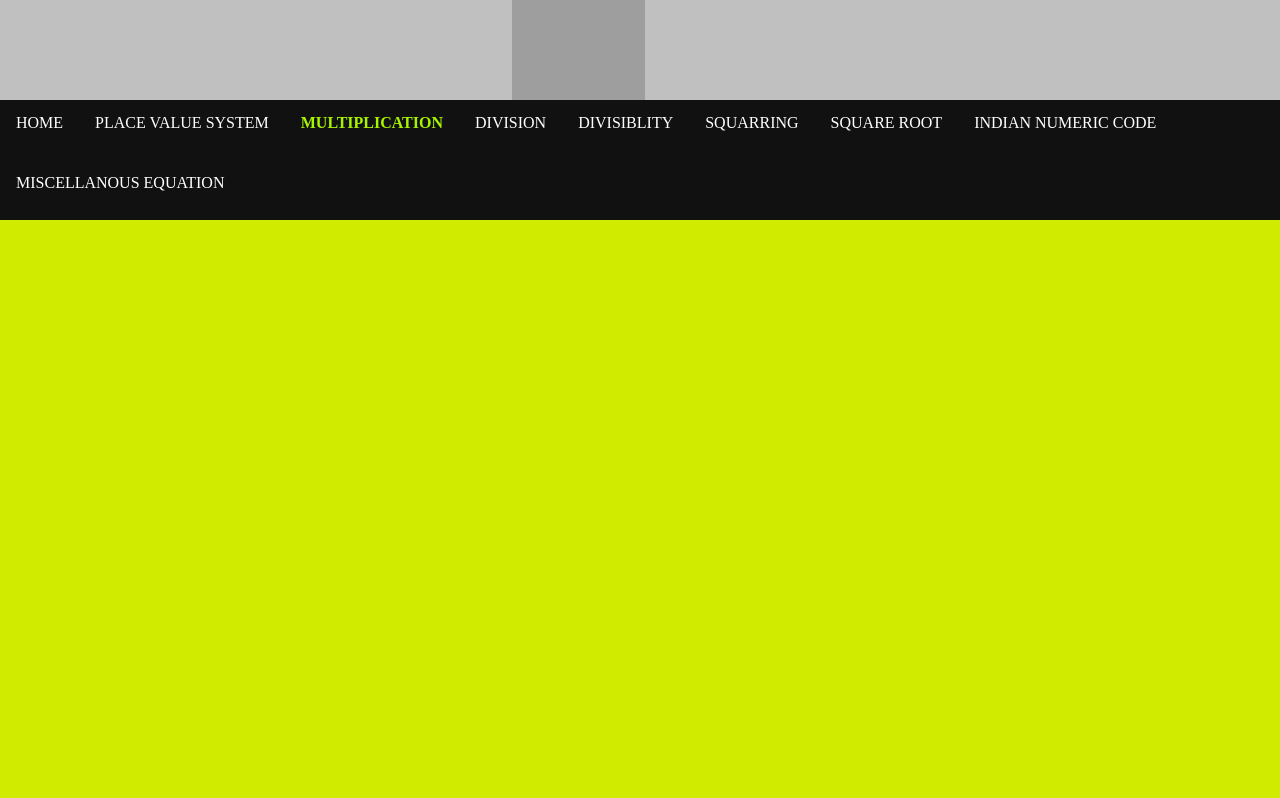
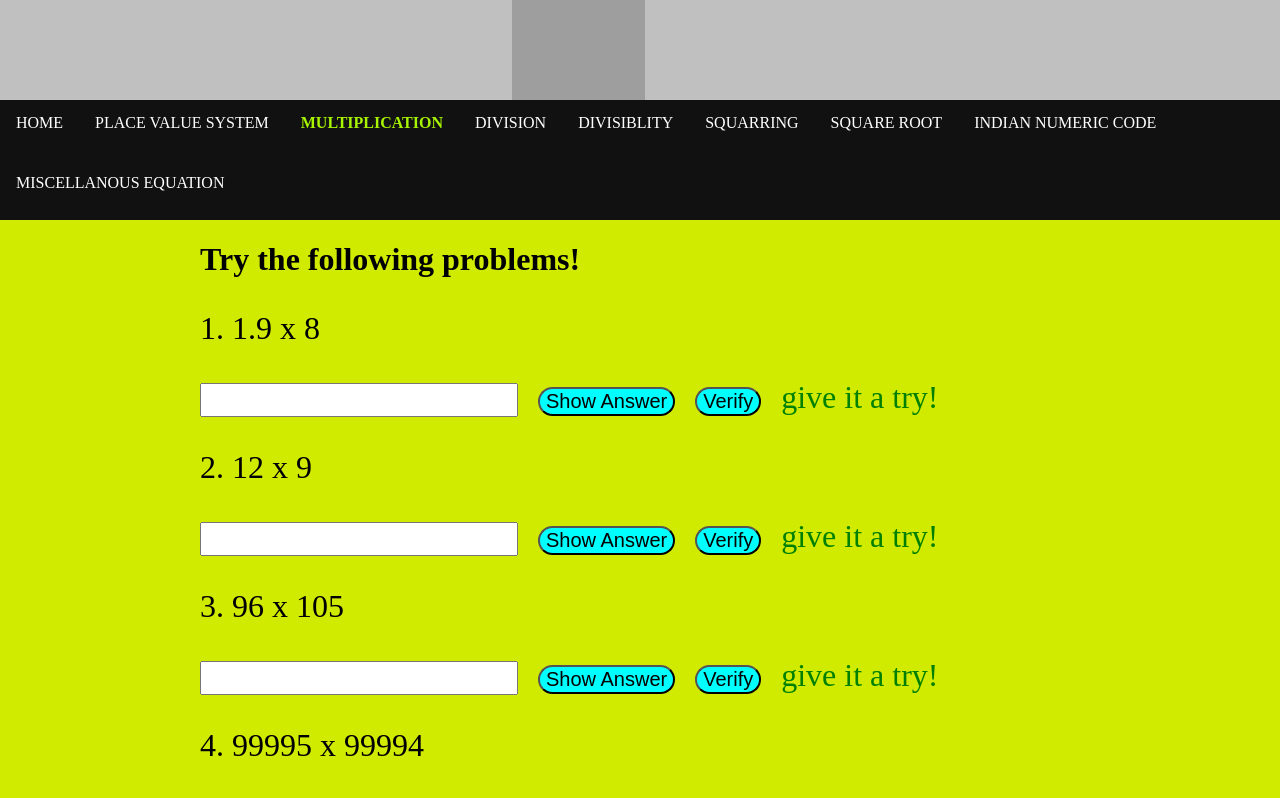
Before and after one commit to Shanthapriya23/insight_arith_priya, a React (Create React App) app: page /mul/try_nikh in a window 1280 px wide. Shown: the top 798 px of the page. Built offline with nearby package versions, Linux system fonts and the light colour scheme; grey boxes are pictures that could not be loaded.

Commit message:
try_nikh
applied try it yourself for nikhilam

```diff
--- a/src/components/App/App.jsx
+++ b/src/components/App/App.jsx
@@ -19,6 +19,7 @@ import Naveesh_moreexample from "../mul/Naveesh_moreexample";
 import Urdvha from "../mul/Urdvha";
 import Quick from "../mul/quickrecap";
 import More from "../mul/moreexample";
+import TryN from "../mul/try_nikh";
 export default function App() {
     return (
         <div>
@@ -32,6 +33,7 @@ export default function App() {
                         <Route path='/mul/Nikhilam' element={<Nikhilam />} />
                         <Route path = '/mul/Urdvha' element = {<Urdvha/>}/>
                     </Route>
+                    <Route path='/mul/try_nikh' element={<TryN/>}/>
                     <Route path='mul/moreexample' element={<More/>}/>
                     <Route path='/mul/Naveesh' element={<Naveesh />} />
                     <Route path = '/mul/Naveesh_moreexample' element = {<Naveesh_moreexample/>}/>
--- a/src/components/mul/Nikhilam.jsx
+++ b/src/components/mul/Nikhilam.jsx
@@ -33,8 +33,7 @@ export default function Nikhilam(){
                         <h3>Think about this❗</h3>
                         <p>How do you multiply any numbers, which aren't close to powers of 10? The Indian methods have a solution for these too. We can use bases which are multiples of power of 10 (like 20,300, etc) or a fraction of powers of 10. Click here to view those methods.</p>
                         <h1>Wanna try some problems?</h1>
-                        <button>click here</button>
-                        <button>answers</button>
+                        <button><NavLink to="/mul/try_nikh" >click here</NavLink></button>
                         <p>check your answers using <NavLink to="/mul/Naveesh" >Naveesh</NavLink></p>
 
                     </div>
--- /dev/null
+++ b/src/components/mul/try_nikh.css
@@ -0,0 +1,31 @@
+.question_block{
+    font-size: xx-large;
+}
+.input_class{
+    font-size: x-large;
+    color:green;
+}
+.input_button{
+    font-size: 20px;
+    margin-left:20px;
+
+}
+.verify_button{
+    margin-left:20px;
+    font-size:20px;
+}
+button:hover{
+    background-color:rgb(214, 31, 190);
+}
+.try_span{
+    text-decoration: none;
+    margin-left:20px;
+    font-size:xx-large;
+}
+.top-most-div{
+    margin-left:200px;
+}
+.back{
+    margin-left:40%;
+    margin-top:20px;
+}
--- /dev/null
+++ b/src/components/mul/try_nikh.jsx
@@ -0,0 +1,66 @@
+import React, { useState } from "react";
+import "./try_nikh.css";
+import { useNavigate } from "react-router-dom";
+
+const questions = [
+  { id: 1, question: "1. 1.9 x 8", answer: 15.2 },
+  { id: 2, question: "2. 12 x 9", answer: 108 },
+  { id: 3, question: "3. 96 x 105", answer: 10080 },
+  { id: 4, question: "4. 99995 x 99994", answer: 9998900030 },
+  { id: 5, question: "5. 41 x 39", answer: 1599 },
+  { id: 6, question: "6. 497 x 492", answer: 244524 },
+  { id: 7, question: "7. 2990 x 3010", answer: 8999900 }
+];
+
+export default function TryN() {
+    const navigate = useNavigate();
+  const [answers, setAnswers] = useState(Array(7).fill(""));
+  const [verification, setVerification] = useState(Array(7).fill("give it a try!"));
+
+  function handleChange(event, index) {
+    const newAnswers = [...answers];
+    newAnswers[index] = event.target.value;
+    setAnswers(newAnswers);
+  }
+
+  function handleClick(index) {
+    const newAnswers = [...answers];
+    newAnswers[index] = questions[index].answer;
+    setAnswers(newAnswers);
+  }
+
+  function handleVerify(index) {
+    const isCorrect = parseFloat(answers[index]) === questions[index].answer;
+    const newVerification = [...verification];
+    newVerification[index] = isCorrect ? "Correct" : "Wrong";
+    setVerification(newVerification);
+  }
+
+  return (
+    <div className="top-most-div">
+      <h1>Try the following problems!</h1>
+      <div className="question_block">
+        {questions.map((q, index) => (
+          <div key={q.id}>
+            <p>{q.question}</p>
+            <input
+              className="input_class"
+              type="text"
+              onChange={(e) => handleChange(e, index)}
+              value={answers[index]}
+            />
+            <button className="input_button" onClick={() => handleClick(index)}>
+              Show Answer
+            </button>
+            <button className="verify_button" onClick={() => handleVerify(index)}>
+              Verify
+            </button>
+            <span className="try_span" style={verification[index]=== "Correct"|| verification[index]==="give it a try!" ? {'color':'green'}:{'color':'red'}}>{verification[index]}</span>
+          </div>
+        ))}
+            <button className="back" onClick={()=>navigate(-1)}>Back</button>
+      </div>
+
+    </div>
+  );
+}
```
